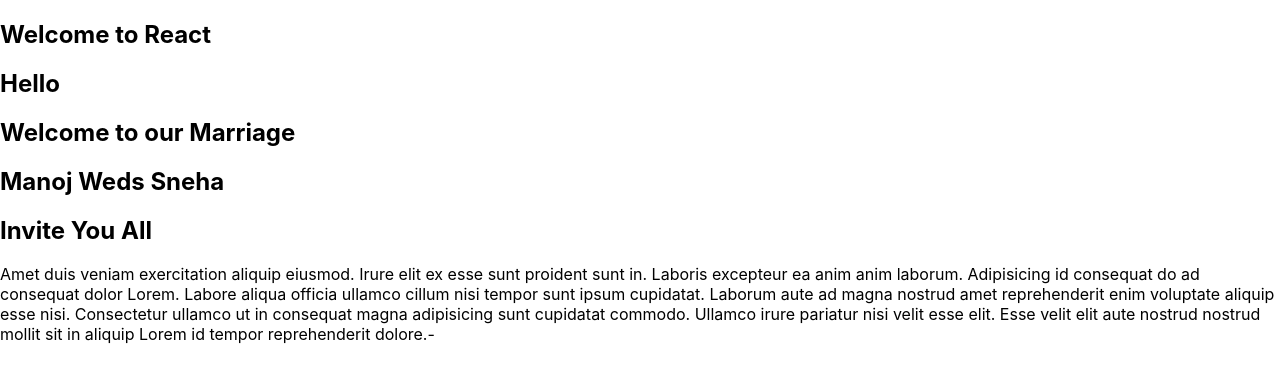
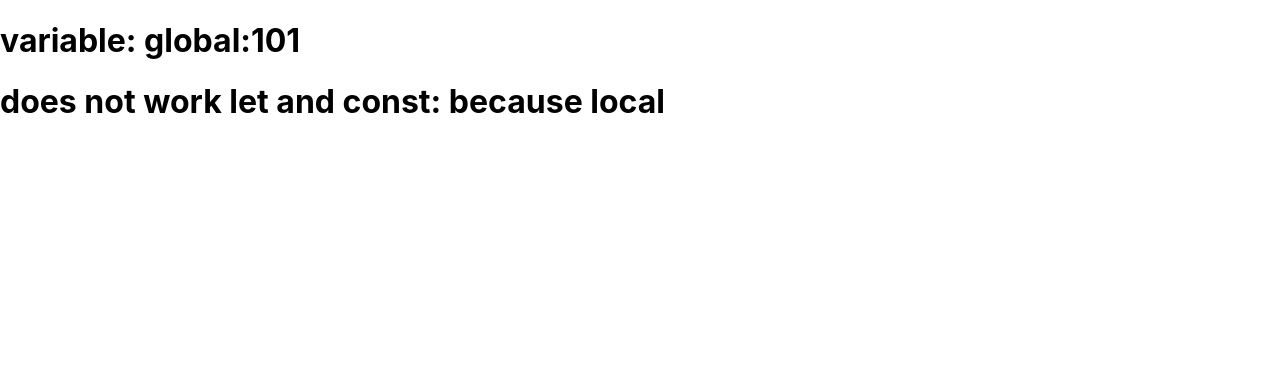
Before and after one commit to kowsalya575/reactkoesi, a React (Create React App) app: page / in a window 1280 px wide. Shown: the top 382 px of the page. Built offline with nearby package versions, Linux system fonts and the light colour scheme.

Commit message:
dose not work let add const: because local

```diff
--- a/src/App.js
+++ b/src/App.js
@@ -1,28 +1,127 @@
-import React from "react";
-class App extends React.Component
+function App()
+{
+  if(true)
+  {
+     var v=100
+     let l=200
+     const c=300
+     v++;
+     l++;
+     console.log("Let:"+l);
+
+     console.log("const:"+c);
+  }
+
+     return(
+      <>
+      <h1> variable: global:{v}</h1>
+      <h1>does not work let and const: because local</h1>
+      </>
+     )
+}
+export default App
+
+
+
+
+/*function App()
+{
+  let myfun=(a,b,c)=>{
+    var tot=a+b+c
+    document.getElementById("res").innerHTML=`<h2>Total:${tot}</h2>`;
+  }
+  return(<>
+
+    <h2>Arrow function without parameter</h2>
+    <h3>Note: onCilck C must be caps <br></br>don't use double qutoes</h3>
+    <h3>Note: in calling function must use parenthesis when  passing args</h3>
+    <button onClick={()=>myfun(10,20,30)}>Click me </button>
+    <div id="res"></div>
+    </>)
+
+}
+export default App
+/*import myimg from'./image/one.jpg'
+function app()
+{
+  return(<>
+  <h2>Image Demo using path as expression</h2>
+  <img src={myimg} width="500" height="auto" alt='path is wrong'></img>
+  </>)
+}
+export default app
+/*function app()
+{
+  var a=100
+  var b=200
+  var c=400
+  return(
+    <>
+    <h2>Biggest Among 2 no's using conditional or ternaray operator</h2>
+    <h1>Biggest Number a or b :{a>b?a:b}</h1>
+    <h3>Biggest Number a or b or c:{(a>b && a>c) ?a:(b>c?b:c)}</h3>
+    </>
+  )
+}
+export default app
+/*function app(){
+  // javascript learned code
+  var  a=10
+  var  b=20
+  var c="kowsalya arulmozhim"
+
+
+  return(<>
+  <h1>Total:{a+b}</h1>
+  <marquee bgcolor='yellow'><font size='7'>{c}</font></marquee>
+  </>)
+}
+export default app
+
+
+/*import React from "react"
+
+class Parent extends React.Component
 {
   render()
-   {
-      return(<>
+  {
+    return(<>
+    <h1>This is parent Class</h1>
+    <h1>This is parent Class</h1>
+    <h1>This is parent Class</h1>
+    <h1>This is parent Class</h1>
+
+    </>)
+
+  }
+}
+class App extends Parent
+{
+  render()
+  {
+    return(<>
+
+      <Parent/>
        <h2>Welcome to React</h2>
        <h2>Hello</h2>
-       <h2>Welcome to our Marriage</h2>
-       <h2>Manoj Weds Sneha</h2>
-       <h2>Invite You All</h2>
+       <h2>Welcome</h2>
+       <h2>kowsalya</h2>
+       <h2>You All</h2>
        <p>Amet duis veniam exercitation aliquip eiusmod. Irure elit ex esse sunt proident sunt in. Laboris excepteur ea anim anim laborum. Adipisicing id consequat do ad consequat dolor Lorem. Labore aliqua officia ullamco cillum nisi tempor sunt ipsum cupidatat.
 
-Laborum aute ad magna nostrud amet reprehenderit enim voluptate aliquip esse nisi. Consectetur ullamco ut in consequat magna adipisicing sunt cupidatat commodo. Ullamco irure pariatur nisi velit esse elit. Esse velit elit aute nostrud nostrud mollit sit in aliquip Lorem id tempor reprehenderit dolore.-</p>
+Laborum aute ad magna nostrud amet reprehenderit enim voluptate aliquip esse nisi. Consectetur ullamco ut in consequat magna adipisicing sunt cupidatat commodo. Ullamco irure pariatur nisi velit esse elit. Esse velit elit aute nostrud nostrud mollit sit in aliquip Lorem id tempor reprehenderit dolore.
+-</p>
        </>)
        }
 }
-export default App
+export default App
 /*import logo from './logo.svg';
 import './App.css';
 
 function App() {
   return (
     <div className="App">
-      <header className="App-header">
+     <header className="App-header">
         <img src={logo} className="App-logo" alt="logo" />
         <p>
           Edit <code>src/App.js</code> and save to reload.
```
Also changed, not shown: src/image/i.jpg (added), src/image/one.jpg (added).
